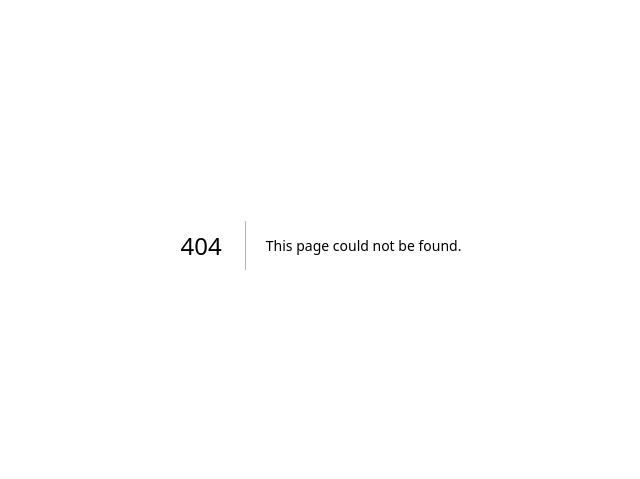
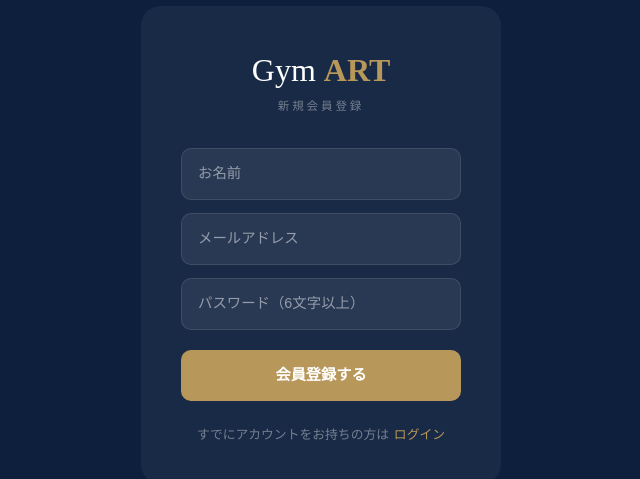
Before and after one commit to ConditioningGymArt/gym-art, a Next.js app: page /register in a window 1280 px wide. Before the commit this address had no page. Shown: the part 155-634 px from the top of the page, without its empty margins (319-959 px from the left). Built offline with nearby package versions, Linux system fonts and the light colour scheme; no server answers.

Commit message:
add: register page

```diff
--- /dev/null
+++ b/app/register/page.tsx
@@ -0,0 +1,79 @@
+'use client';
+import { useState } from 'react';
+import { supabase } from '@/lib/supabase';
+
+export default function RegisterPage() {
+  const [email, setEmail] = useState('');
+  const [password, setPassword] = useState('');
+  const [fullName, setFullName] = useState('');
+  const [loading, setLoading] = useState(false);
+  const [message, setMessage] = useState('');
+  const [done, setDone] = useState(false);
+
+  const handleRegister = async () => {
+    if (!email || !password || !fullName) {
+      setMessage('すべての項目を入力してください');
+      return;
+    }
+    if (password.length < 6) {
+      setMessage('パスワードは6文字以上にしてください');
+      return;
+    }
+    setLoading(true);
+    setMessage('');
+    const { error } = await supabase.auth.signUp({
+      email,
+      password,
+      options: { data: { full_name: fullName } }
+    });
+    if (error) {
+      setMessage('登録に失敗しました: ' + error.message);
+    } else {
+      setDone(true);
+    }
+    setLoading(false);
+  };
+
+  if (done) {
+    return (
+      <main style={{minHeight:'100vh',display:'flex',alignItems:'center',justifyContent:'center',background:'#0d1f3c'}}>
+        <div style={{background:'rgba(255,255,255,0.05)',padding:'2.5rem',borderRadius:'20px',width:'100%',maxWidth:'360px',margin:'1rem',textAlign:'center'}}>
+          <div style={{fontSize:'3rem',marginBottom:'1rem'}}>🎉</div>
+          <div style={{color:'white',fontWeight:'700',fontSize:'1.2rem',marginBottom:'0.5rem'}}>登録完了！</div>
+          <div style={{color:'rgba(255,255,255,0.5)',fontSize:'0.85rem',marginBottom:'2rem'}}>ようこそGym ARTへ！</div>
+          <a href="/" style={{display:'block',background:'#b8975a',color:'white',padding:'0.9rem',borderRadius:'10px',textDecoration:'none',fontWeight:'700'}}>ログインする</a>
+        </div>
+      </main>
+    );
+  }
+
+  return (
+    <main style={{minHeight:'100vh',display:'flex',alignItems:'center',justifyContent:'center',background:'#0d1f3c'}}>
+      <div style={{background:'rgba(255,255,255,0.05)',padding:'2.5rem',borderRadius:'20px',width:'100%',maxWidth:'360px',margin:'1rem'}}>
+        <div style={{textAlign:'center',marginBottom:'2rem'}}>
+          <div style={{fontFamily:'serif',fontSize:'2rem',color:'white',marginBottom:'0.3rem'}}>
+            Gym <span style={{color:'#b8975a',fontWeight:'700'}}>ART</span>
+          </div>
+          <div style={{color:'rgba(255,255,255,0.4)',fontSize:'0.72rem',letterSpacing:'0.25em'}}>新規会員登録</div>
+        </div>
+        <div style={{display:'flex',flexDirection:'column',gap:'0.8rem'}}>
+          <input type="text" placeholder="お名前" value={fullName} onChange={e=>setFullName(e.target.value)}
+            style={{padding:'0.9rem 1rem',borderRadius:'10px',border:'1px solid rgba(255,255,255,0.1)',background:'rgba(255,255,255,0.07)',color:'white',fontSize:'0.9rem',outline:'none'}}/>
+          <input type="email" placeholder="メールアドレス" value={email} onChange={e=>setEmail(e.target.value)}
+            style={{padding:'0.9rem 1rem',borderRadius:'10px',border:'1px solid rgba(255,255,255,0.1)',background:'rgba(255,255,255,0.07)',color:'white',fontSize:'0.9rem',outline:'none'}}/>
+          <input type="password" placeholder="パスワード（6文字以上）" value={password} onChange={e=>setPassword(e.target.value)}
+            style={{padding:'0.9rem 1rem',borderRadius:'10px',border:'1px solid rgba(255,255,255,0.1)',background:'rgba(255,255,255,0.07)',color:'white',fontSize:'0.9rem',outline:'none'}}/>
+          <button onClick={handleRegister} disabled={loading}
+            style={{padding:'0.9rem',borderRadius:'10px',border:'none',background:'#b8975a',color:'white',fontWeight:'700',fontSize:'0.95rem',cursor:'pointer',marginTop:'0.4rem'}}>
+            {loading?'登録中...':'会員登録する'}
+          </button>
+        </div>
+        {message&&<p style={{marginTop:'1rem',textAlign:'center',color:'#e74c3c',fontSize:'0.82rem'}}>{message}</p>}
+        <p style={{marginTop:'1.5rem',textAlign:'center',fontSize:'0.8rem',color:'rgba(255,255,255,0.4)'}}>
+          すでにアカウントをお持ちの方は
+          <a href="/" style={{color:'#b8975a',marginLeft:'0.3rem'}}>ログイン</a>
+        </p>
+      </div>
+    </main>
+  );
+}
```
